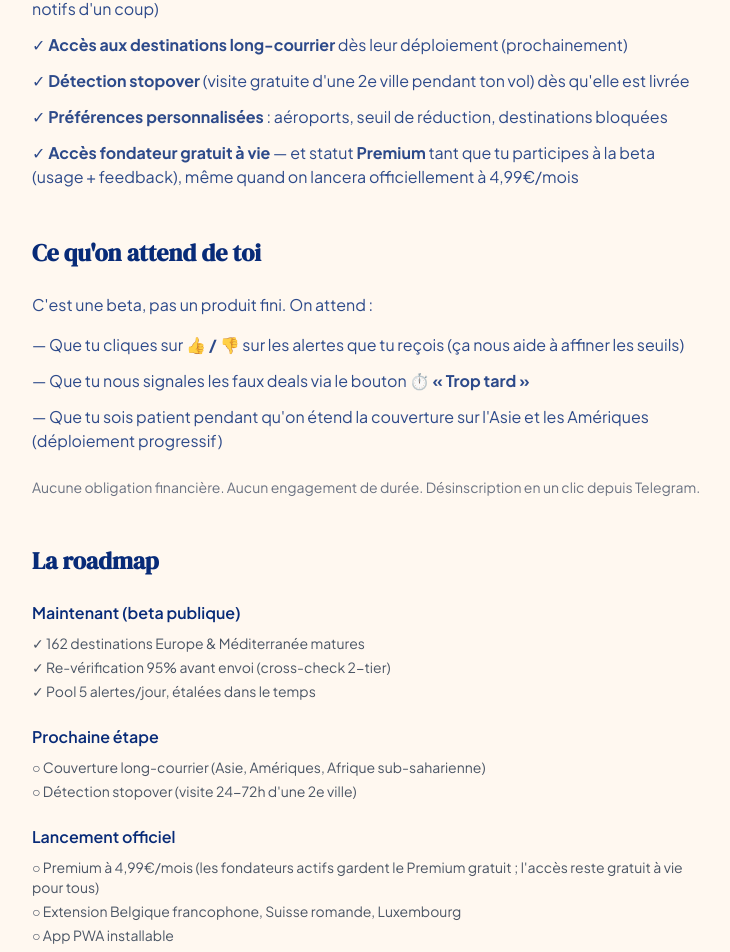
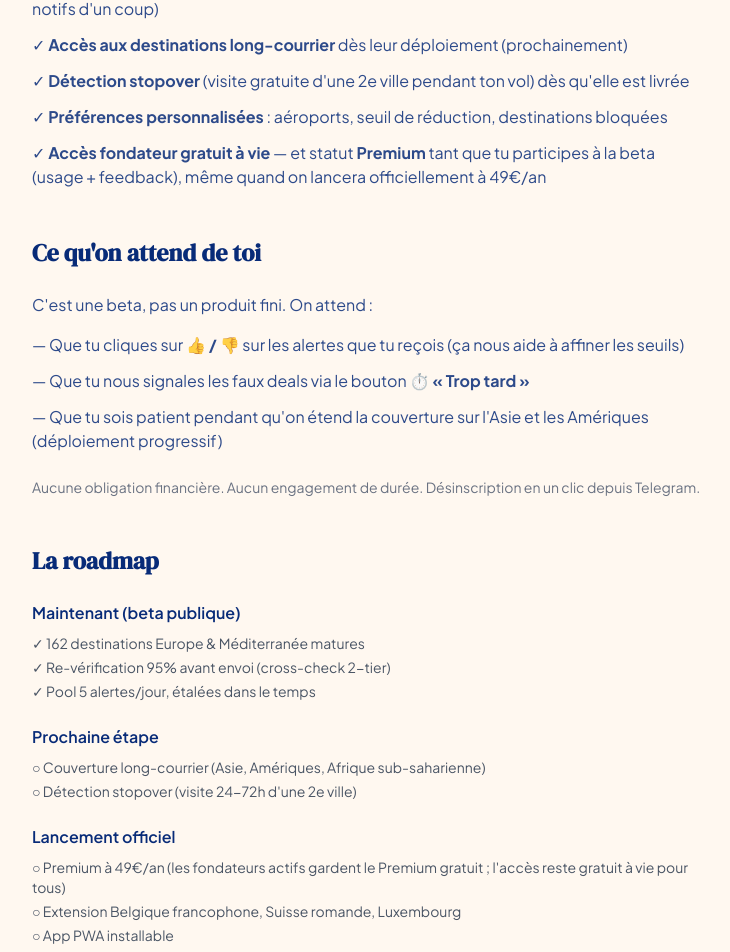
Before and after one commit to pachasandco/globagenius, a Next.js app in the folder frontend/: page /beta in a window 1280 px wide. Shown: the part 778-1730 px from the top of the page, without its empty margins (272-1002 px from the left). Built offline with nearby package versions, Linux system fonts and the light colour scheme; no server answers.

Commit message:
content(pricing): align all Premium price mentions to 49€/an
Site showed a mix of 4,99€/mois, 29€/an and 2,42€/mois. Unify on the
real price 49€/an across landing, beta, methodologie, home, dashboard,
planificateur (home strikethrough kept at 59€, monthly equiv → 4,08€).

```diff
--- a/frontend/src/app/_components/LandingAnimated.tsx
+++ b/frontend/src/app/_components/LandingAnimated.tsx
@@ -21,7 +21,7 @@ const STEPS = [
 
 const faqs = [
   { q: "C'est quoi GlobeGenius exactement ?", a: "On surveille en continu les prix des vols depuis 9 aéroports français vers l'Europe, la Méditerranée et l'Afrique du Nord. Quand un tarif chute significativement sous le prix habituel, on t'envoie une alerte Telegram avec dates, prix et lien direct pour réserver. On est en beta publique depuis mai 2026." },
-  { q: "Pourquoi c'est gratuit pendant la beta ?", a: "Parce que ce n'est pas encore un produit fini. La couverture est limitée à l'Europe et la Méditerranée — le long-courrier (Asie, Amériques) arrive prochainement. Les 100 premiers inscrits gardent un statut « Membre fondateur » à vie : ils restent gratuits même quand on lancera officiellement à 4,99€/mois." },
+  { q: "Pourquoi c'est gratuit pendant la beta ?", a: "Parce que ce n'est pas encore un produit fini. La couverture est limitée à l'Europe et la Méditerranée — le long-courrier (Asie, Amériques) arrive prochainement. Les 100 premiers inscrits gardent un statut « Membre fondateur » à vie : ils restent gratuits même quand on lancera officiellement à 49€/an." },
   { q: "Combien d'alertes je reçois par jour ?", a: "Entre 1 et 3 alertes par jour selon ta config (aéroports + seuil de réduction minimum). On plafonne strictement à 5/24h, étalées dans le temps (jamais 4 notifs entre 2h et 4h du matin). Tu peux ajuster ton seuil à tout moment depuis ton profil." },
   { q: "Comment sont vérifiés les deals ?", a: "Cross-check 2-tier avant envoi (95% de couverture). Tier 1 : on re-requête directement l'API de la compagnie aérienne (Ryanair, Transavia, Vueling…) avec une tolérance de 5% d'écart de prix. Tier 2 : on confirme sur l'agrégateur Travelpayouts. Si les deux sources disent oui, l'alerte part. Sinon on écarte. Ça élimine les ghost fares — prix affichés mais qui n'existent pas vraiment au moment de réserver. Tu reçois moins de bruit qu'un comparateur classique." },
   { q: "Comment je gère mes préférences ?", a: "Depuis Telegram directement (commande /destinations pour bloquer une ville, /pause pour suspendre les alertes 7/30 jours, ou bouton « Masquer » sur chaque alerte) ou depuis la page Profil sur le site (aéroports, seuil de réduction minimum, destinations bloquées)." },
--- a/frontend/src/app/beta/page.tsx
+++ b/frontend/src/app/beta/page.tsx
@@ -100,7 +100,7 @@ export default async function BetaPage() {
               ✓ <strong>Préférences personnalisées</strong> : aéroports, seuil de réduction, destinations bloquées
             </li>
             <li>
-              ✓ <strong>Accès fondateur gratuit à vie</strong> — et statut <strong>Premium</strong> tant que tu participes à la beta (usage + feedback), même quand on lancera officiellement à 4,99€/mois
+              ✓ <strong>Accès fondateur gratuit à vie</strong> — et statut <strong>Premium</strong> tant que tu participes à la beta (usage + feedback), même quand on lancera officiellement à 49€/an
             </li>
           </ul>
         </section>
@@ -153,7 +153,7 @@ export default async function BetaPage() {
             <div>
               <div className="font-semibold text-[var(--color-ink)] mb-2">Lancement officiel</div>
               <ul className="space-y-1 text-sm text-gray-600">
-                <li>○ Premium à 4,99€/mois (les fondateurs actifs gardent le Premium gratuit ; l&apos;accès reste gratuit à vie pour tous)</li>
+                <li>○ Premium à 49€/an (les fondateurs actifs gardent le Premium gratuit ; l&apos;accès reste gratuit à vie pour tous)</li>
                 <li>○ Extension Belgique francophone, Suisse romande, Luxembourg</li>
                 <li>○ App PWA installable</li>
               </ul>
--- a/frontend/src/app/dashboard/page.tsx
+++ b/frontend/src/app/dashboard/page.tsx
@@ -228,7 +228,7 @@ export default function Dashboard() {
           <div className="bg-[#FFFEF9] border border-[#FF6B47] rounded-xl p-4 mb-6 flex items-center justify-between">
             <div>
               <div className="font-semibold text-sm text-[#082B78]">Deals Premium — vols à -40% et plus</div>
-              <div className="text-xs text-[#082B78]/70 mt-0.5">Les plus grosses anomalies de prix détectées. Réservation directe. 29€/an — remboursé dès le 1er voyage.</div>
+              <div className="text-xs text-[#082B78]/70 mt-0.5">Les plus grosses anomalies de prix détectées. Réservation directe. 49€/an — remboursé dès le 1er voyage.</div>
             </div>
             <span className="bg-amber-400 text-amber-900 text-xs font-bold px-3 py-1.5 rounded-full shrink-0">PREMIUM</span>
           </div>
@@ -237,7 +237,7 @@ export default function Dashboard() {
         {activeTab === "free" && (
           <div className="bg-cyan-50 border border-cyan-100 rounded-xl p-4 mb-6">
             <div className="font-semibold text-sm text-cyan-900">Deals Gratuits — vols à -20% à -39%</div>
-            <div className="text-xs text-cyan-700 mt-0.5">Deals jusqu'à -29% visibles gratuitement. Passez en Premium (29€/an) pour débloquer les -30% et plus.</div>
+            <div className="text-xs text-cyan-700 mt-0.5">Deals jusqu'à -29% visibles gratuitement. Passez en Premium (49€/an) pour débloquer les -30% et plus.</div>
           </div>
         )}
 
--- a/frontend/src/app/home/page.tsx
+++ b/frontend/src/app/home/page.tsx
@@ -188,7 +188,7 @@ export default function HomePage() {
               <h3 className="font-semibold mb-1">Un seul deal suffit à rembourser votre année</h3>
               <p className="text-sm text-[#082B78]/70">
                 Accès illimité à tous les deals ≥50%, sans quota hebdomadaire. Alertes Telegram instantanées.
-                <span className="font-semibold"> 29€/an</span> <span className="line-through text-[#082B78]/40">59€</span> — soit 2,42€/mois.
+                <span className="font-semibold"> 49€/an</span> <span className="line-through text-[#082B78]/40">59€</span> — soit 4,08€/mois.
                 <span className="block mt-1 text-xs text-[#16A34A]">✅ Satisfait ou remboursé 30 jours</span>
               </p>
             </div>
@@ -196,7 +196,7 @@ export default function HomePage() {
               onClick={handleCheckout}
               className="bg-[#FF6B47] hover:bg-[#E55A38] text-white font-semibold px-6 py-3 rounded-xl text-sm shrink-0 transition-all"
             >
-              Essayer Premium — 29€/an
+              Essayer Premium — 49€/an
             </button>
           </div>
         )}
--- a/frontend/src/app/methodologie/page.tsx
+++ b/frontend/src/app/methodologie/page.tsx
@@ -288,7 +288,7 @@ export default function MethodologiePage() {
             <strong>Deux sources de revenus :</strong>
           </p>
           <p className="text-[var(--color-ink)]/85 leading-relaxed mb-2">
-            <strong>Abonnement Premium à 4,99€/mois.</strong> Donne accès :
+            <strong>Abonnement Premium à 49€/an.</strong> Donne accès :
           </p>
           <ul className="space-y-1 text-[var(--color-ink)]/85 list-disc list-inside mb-4">
             <li>Toutes les alertes en temps réel (vs J+24h pour le tier gratuit)</li>
--- a/frontend/src/app/page.tsx
+++ b/frontend/src/app/page.tsx
@@ -42,7 +42,7 @@ async function fetchRecentDestinationGuides(): Promise<Array<{ iata: string; des
 
 const faqs = [
   { q: "C'est quoi GlobeGenius exactement ?", a: "On surveille en continu les prix des vols depuis 9 aéroports français vers l'Europe, la Méditerranée et l'Afrique du Nord. Quand un tarif chute significativement sous le prix habituel, on t'envoie une alerte Telegram avec dates, prix et lien direct pour réserver. On est en beta publique depuis mai 2026." },
-  { q: "Pourquoi c'est gratuit pendant la beta ?", a: "Parce que ce n'est pas encore un produit fini. La couverture est limitée à l'Europe et la Méditerranée — le long-courrier (Asie, Amériques) arrive prochainement. Les 100 premiers inscrits gardent un statut « Membre fondateur » à vie : ils restent gratuits même quand on lancera officiellement à 4,99€/mois." },
+  { q: "Pourquoi c'est gratuit pendant la beta ?", a: "Parce que ce n'est pas encore un produit fini. La couverture est limitée à l'Europe et la Méditerranée — le long-courrier (Asie, Amériques) arrive prochainement. Les 100 premiers inscrits gardent un statut « Membre fondateur » à vie : ils restent gratuits même quand on lancera officiellement à 49€/an." },
   { q: "Combien d'alertes je reçois par jour ?", a: "Entre 1 et 3 alertes par jour selon ta config. On plafonne strictement à 5/24h, étalées dans le temps (jamais 4 notifs entre 2h et 4h du matin). Tu peux ajuster ton seuil à tout moment depuis ton profil." },
   { q: "Comment sont vérifiés les deals ?", a: "Cross-check 2-tier avant envoi (95% de couverture). Tier 1 : on re-requête directement l'API de la compagnie aérienne (Ryanair, Transavia, Vueling). Tier 2 : on confirme sur l'agrégateur Travelpayouts. Les deux sources doivent confirmer pour que l'alerte parte. Ça élimine les ghost fares (prix affiché mais qui n'existe pas au moment de réserver)." },
   { q: "Comment je gère mes préférences ?", a: "Depuis Telegram directement (commandes /destinations, /pause, ou bouton Masquer sur chaque alerte) ou depuis la page Profil sur le site." },
@@ -329,7 +329,7 @@ export default async function Landing() {
             </div>
             <div className="bg-[var(--color-cream-pure)] border border-[var(--color-sand)] rounded-2xl p-5">
               <div className="text-xs font-bold text-gray-400 uppercase tracking-wide mb-2">Étape 3 · Lancement officiel</div>
-              <h3 className="font-bold text-[var(--color-ink)] mb-2">Premium à 4,99€/mois</h3>
+              <h3 className="font-bold text-[var(--color-ink)] mb-2">Premium à 49€/an</h3>
               <p className="text-sm text-gray-500 leading-relaxed">
                 Ouverture grand public. Les fondateurs gardent un
                 <strong> accès gratuit à vie</strong> — et le Premium
--- a/frontend/src/app/planificateur/page.tsx
+++ b/frontend/src/app/planificateur/page.tsx
@@ -639,7 +639,7 @@ export default function PlanificateurPage() {
                   onClick={handleCheckout}
                   className="h-11 bg-[var(--color-coral)] text-white hover:bg-[var(--color-coral-hover)] shadow-[0_8px_24px_rgba(255,107,71,0.25)] text-sm font-semibold shrink-0"
                 >
-                  Débloquer — 29€/an
+                  Débloquer — 49€/an
                   <ArrowRight className="size-4" />
                 </Button>
               </div>
```
